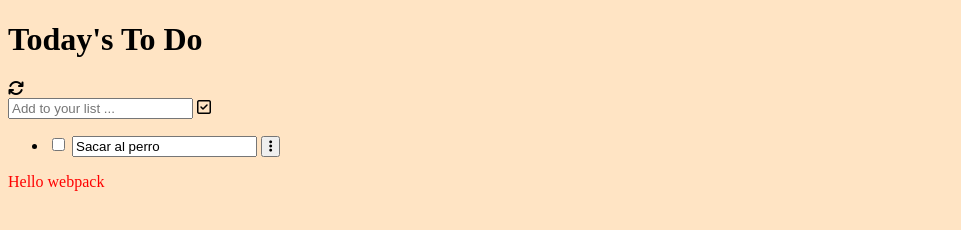
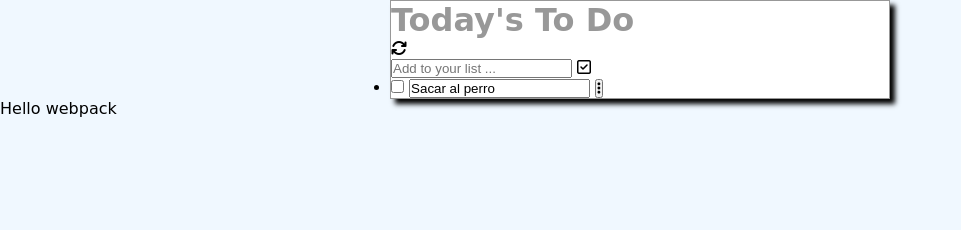
Before and after one commit to LarryIVC/ToDoList-webpack, a website built with webpack: page src/index.html in a window 1280 px wide. Shown: the whole page, without its empty margins (0-961 px from the left). Built offline with nearby package versions, Linux system fonts and the light colour scheme; files whose address does not match are found by name; a web font is replaced by a local one.

Commit message:
Update style.css

```diff
--- a/src/style.css
+++ b/src/style.css
@@ -1,12 +1,32 @@
-body {
-  background-color: bisque;
+* {
+  margin: 0;
+  padding: 0;
+  box-sizing: border-box;
 }
 
-.hello {
-  color: red;
-  background: url('./logo.png');
+body {
+  font-size: 16px;
+  font-family: 'Alkatra', cursive;
+  background-color:aliceblue;
+  align-items: center;
+  justify-content: center;
 }
 
-.hello:hover {
-  color: blue;
+main {
+  display: flex;
+  flex-direction: column;
+  justify-content: center;
+  align-items: center;
 }
+
+#container {
+  max-width: 500px;
+  width: 100%;
+  height: auto;
+  background-color: #FFF;
+  border: 1px solid #989898;
+  box-shadow: 5px 5px 5px #000000;
+}
+h1 {
+  color: #989898;
+}
```
